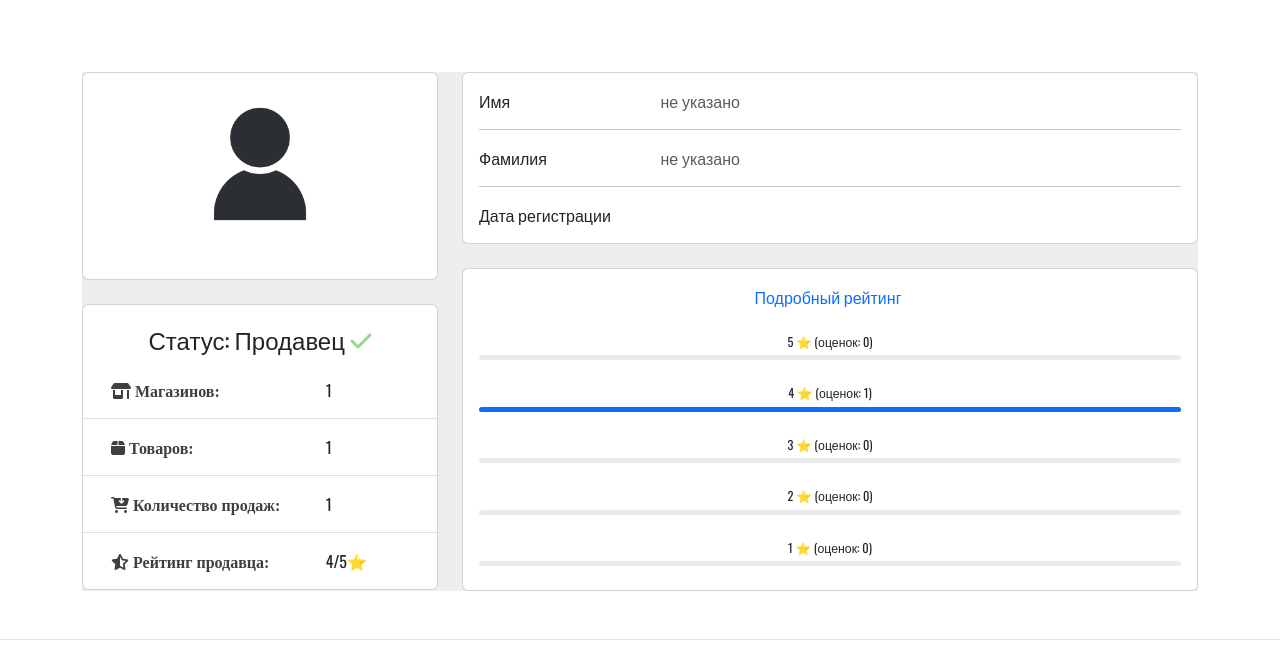
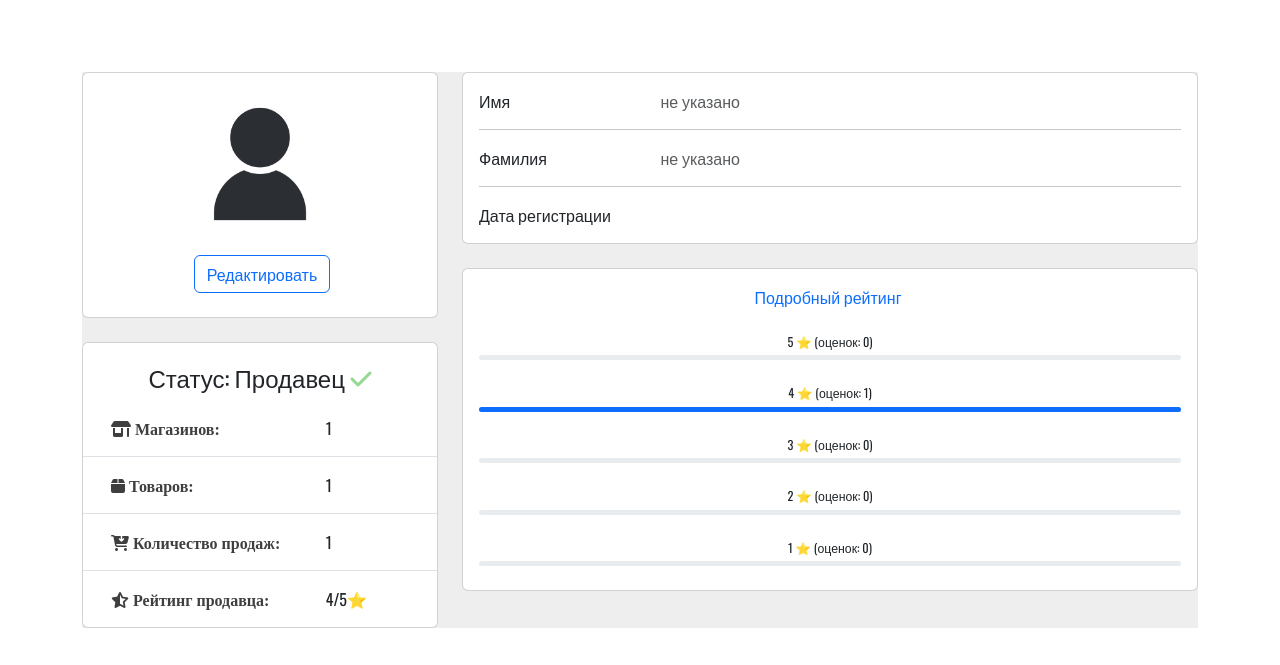
Before and after one commit to Timoha23/django_digital_store, a Django app: a page that uses digital_store/templates/users/profile.html in a window 1280 px wide. Shown: the part 73-738 px from the top of the page. Run offline with Django 4.2, Linux system fonts and the light colour scheme; tables that the repository leaves empty hold one stand-in row (values such as "Sample post"); some libraries are stand-ins or nearby versions.

Commit message:
отредактирован профиль юзера

```diff
--- a/digital_store/templates/users/profile.html
+++ b/digital_store/templates/users/profile.html
@@ -18,8 +18,9 @@
             {% endif %}
             <h5 class="my-3">{{ user.username }}</h5>
             <div class="d-flex justify-content-center mb-2">
-              {% if request.user.role == 'admin' and request.user != user %}
-              <button type="button" class="btn btn-outline-primary ms-1">Перейти в магазин</button>
+              {% comment %} {% if request.user.role == 'admin' and request.user != user %} {% endcomment %}
+              {% if request.user == user %}
+              <a href="{% url 'users:edit_profile' %}" class="btn btn-outline-primary ms-1">Редактировать</a>
               {% endif %}
             </div>
           </div>
```
